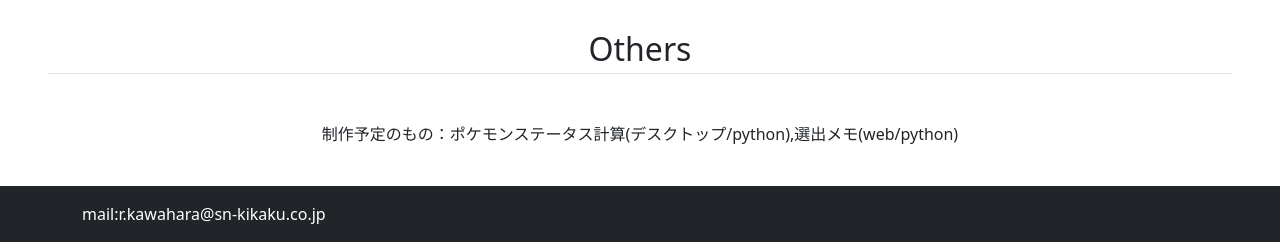
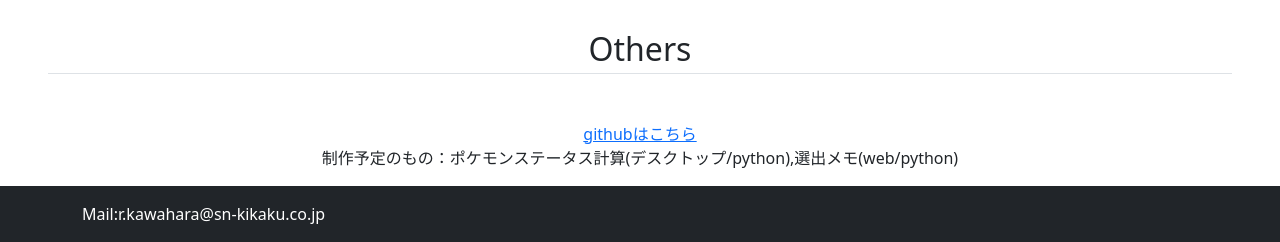
Before and after one commit to rivergrass/portfolio, a plain HTML site: page index.html in a window 1280 px wide. Shown: the part 1445-1687 px from the top of the page. Drawn offline with nearby package versions, Linux system fonts and the light colour scheme.

Commit message:
サイトの修正

```diff
--- a/index.html
+++ b/index.html
@@ -48,12 +48,12 @@
     </div>
 
     <h2 class="text-center m-5 border-bottom p-1">Others</h2>
-<p class="text-center">制作予定のもの：ポケモンステータス計算(デスクトップ/python),選出メモ(web/python)<br><br></p>
+<p class="text-center"><a href="https://github.com/rivergrass">githubはこちら</a><br>制作予定のもの：ポケモンステータス計算(デスクトップ/python),選出メモ(web/python)</p>
 
 <!-- フッタ -->
 <footer class="footer mt-auto py-3  bg-dark w-100">
   <div class="container">
-    <span class="text-white">mail:r.kawahara@sn-kikaku.co.jp</span>
+    <span class="text-white">Mail:r.kawahara@sn-kikaku.co.jp</span>
   </div>
 </footer>
 
```
